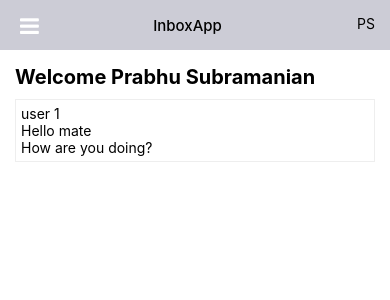
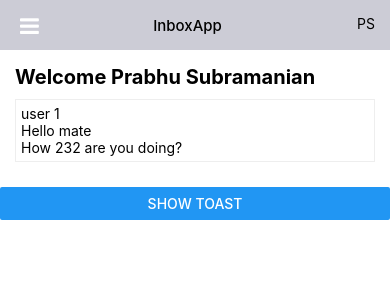
Before and after one commit to dash-biswajit/react-native-typescript-example, a React Native app: screen / in a window 390 px wide. Shown: the top 300 px of the page. Built offline with nearby package versions, Linux system fonts and the light colour scheme.

Commit message:
Adding native toast integration WIP

```diff
--- a/src/app.tsx
+++ b/src/app.tsx
@@ -2,10 +2,12 @@ import * as React from 'react';
 import {
   StyleSheet,
   View,
-  Platform
+  Platform,
+  Button
 } from 'react-native';
-import Home, {User, Message} from './containers/Home';
+import Home, { User, Message } from './containers/Home';
 import Header from './components/Header';
+import ToastNativeAndroid from './components/ToastNativeAndroid';
 
 /**
  * PropTypes definition for the App
@@ -29,14 +31,18 @@ export default class App extends React.Component<Props, State> {
    * Render the app with the header and home screen
    */
   render(): JSX.Element {
-    const user: User = {id: 1000, fullName: 'Prabhu Subramanian', avatar: 'PS'};
+    const user: User = { id: 1000, fullName: 'Prabhu Subramanian', avatar: 'PS' };
     const messages: Message[] = [
-      {id: 1, sender: 'user 1', title: 'Hello mate', body: 'How are you doing?', sent: new Date(), received: new Date()}
+      { id: 1, sender: 'user 1', title: 'Hello mate', body: 'How 232 are you doing?', sent: new Date(), received: new Date() }
     ];
+
     return (
       <View style={styles.container}>
         <Header title='InboxApp' avatar={user.avatar} />
         <Home user={user} messages={messages} />
+        <Button title="show toast"
+          onPress={() => ToastNativeAndroid.showMe()}
+        />
       </View>
     );
   }
--- /dev/null
+++ b/src/components/ToastNativeAndroid.tsx
@@ -0,0 +1,2 @@
+import * as NativeModules from 'react-native';
+export default NativeModules.ToastNativeAndroid;
```
Also changed, not shown: 3 other files (tests, documents, lock files or other folders).
